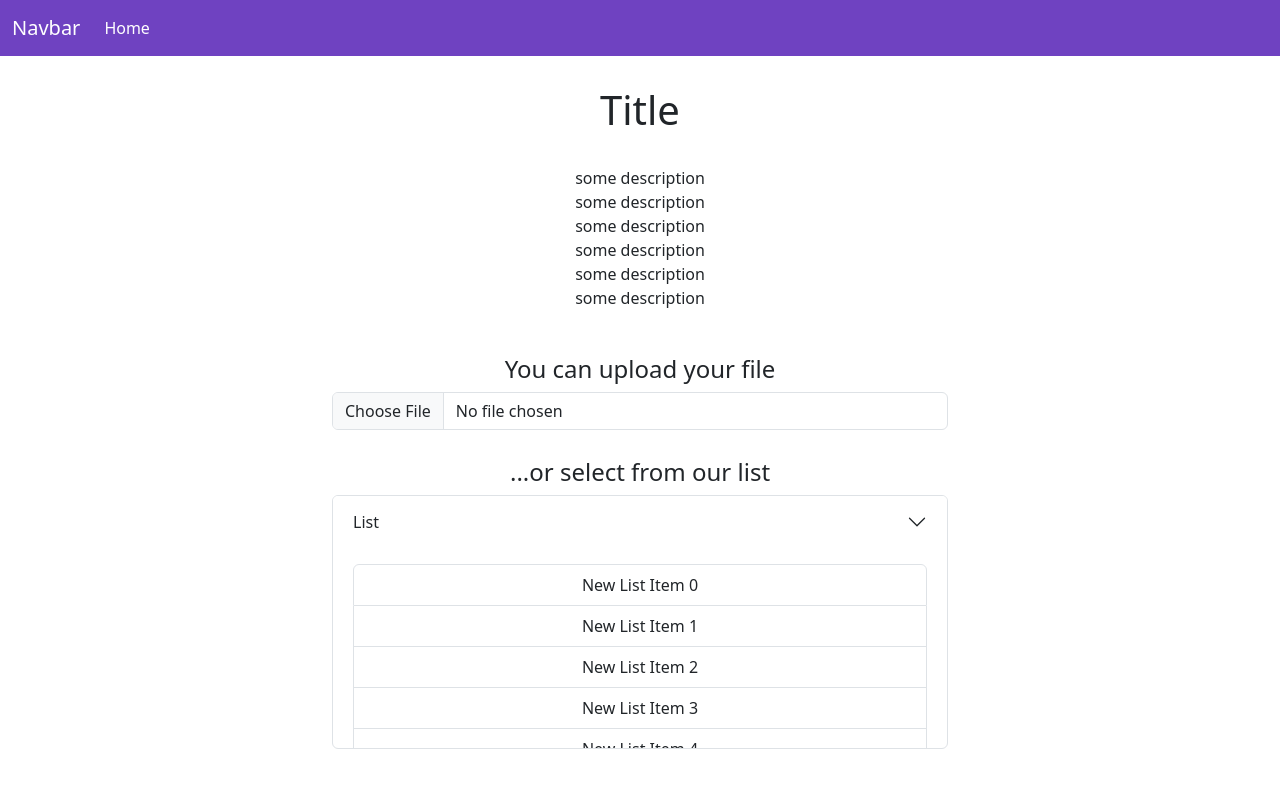
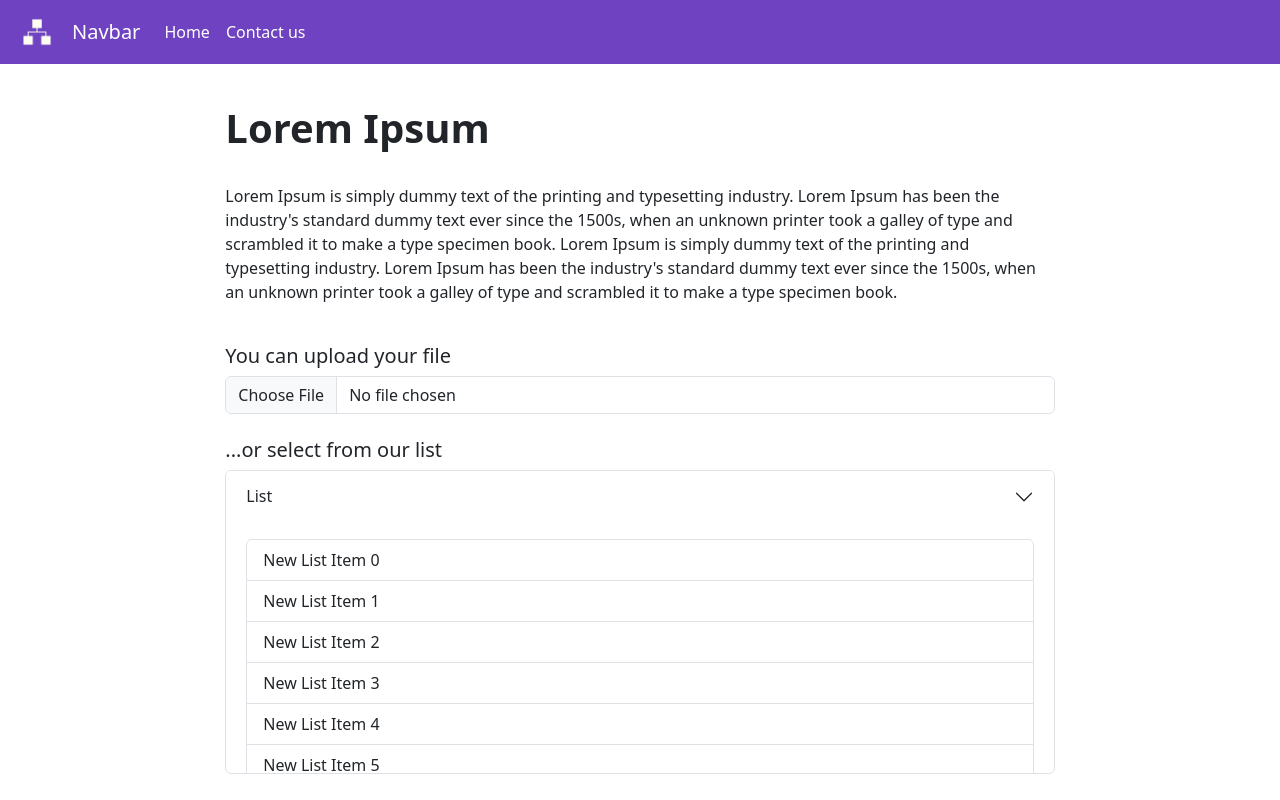
Before and after one commit to hyttttt/cfg, a Python web app: template templates/index.html in a window 1280 px wide. Run offline with Jinja, Linux system fonts and the light colour scheme; the template is opened without the code that fills it, so the values that code supplies are empty; some libraries are stand-ins or nearby versions.

Commit message:
feat: revise navbar

```diff
--- a/static/css/index.css
+++ b/static/css/index.css
@@ -1,4 +1,8 @@
 #list-group-div {
-  height: 200px;
+  height: 250px;
   overflow: auto;
 }
+
+#content {
+  font-family: "Noto Sans";
+}
--- a/static/js/cfg.js
+++ b/static/js/cfg.js
@@ -128,6 +128,8 @@ function drawDot(digraph, nodeList, edgeList) {
   svg.style.width = bbox.width + 40.0 + "px";
   svg.style.height = bbox.height + 40.0 + "px";
 
+  var edges = document.querySelectorAll(".edgePath");
+
   // Show node's name when mouse hover
   var nodes = document.querySelectorAll(".node");
   for (i = 0; i < nodes.length; i++) {
--- a/templates/index.html
+++ b/templates/index.html
@@ -16,6 +16,9 @@
       <div class="row">
         <nav class="navbar navbar-expand-lg navbar-dark bg-purple">
           <div class="container-fluid">
+            <div style="margin: 10px 20px 10px 10px">
+              <img src="icon.png" alt="cfg" width="30" height="28" />
+            </div>
             <a class="navbar-brand" href="#">Navbar</a>
             <button
               class="navbar-toggler"
@@ -29,9 +32,16 @@
               <span class="navbar-toggler-icon"></span>
             </button>
             <div class="collapse navbar-collapse" id="navbarNavAltMarkup">
-              <div class="navbar-nav">
-                <a class="nav-link active" aria-current="page" href="#">Home</a>
-              </div>
+              <ul class="navbar-nav me-auto mb-2 mb-lg-0">
+                <li class="nav-item">
+                  <a class="nav-link active" aria-current="page" href="#"
+                    >Home</a
+                  >
+                </li>
+                <li class="nav-item">
+                  <a class="nav-link active" href="#">Contact us</a>
+                </li>
+              </ul>
             </div>
           </div>
         </nav>
@@ -39,29 +49,32 @@
       <!--Navigator bar end-->
 
       <!--Content area start-->
-      <div class="row justify-content-center">
-        <div class="col-3"></div>
-        <div class="col-6" style="text-align: center; padding-top: 30px">
+      <div class="row justify-content-center" style="padding-top: 40px">
+        <div class="col-2"></div>
+        <div class="col-8" id="content">
           <!-- Description start -->
-          <h1>Title</h1>
+          <h1 style="font-weight: bold">Lorem Ipsum</h1>
+
           <p>
             <br />
-            some description<br />
-            some description<br />
-            some description<br />
-            some description<br />
-            some description<br />
-            some description<br />
+            Lorem Ipsum is simply dummy text of the printing and typesetting
+            industry. Lorem Ipsum has been the industry's standard dummy text
+            ever since the 1500s, when an unknown printer took a galley of type
+            and scrambled it to make a type specimen book. Lorem Ipsum is simply
+            dummy text of the printing and typesetting industry. Lorem Ipsum has
+            been the industry's standard dummy text ever since the 1500s, when
+            an unknown printer took a galley of type and scrambled it to make a
+            type specimen book.
           </p>
           <!-- Description end -->
 
           <!-- upload file button start -->
-          <h4><br />You can upload your file</h4>
+          <h5><br />You can upload your file</h5>
           <input class="form-control" type="file" id="formFile" />
           <!-- upload file button end -->
 
           <!-- select file list start -->
-          <h4><br />...or select from our list</h4>
+          <h5><br />...or select from our list</h5>
 
           <div class="accordion" id="accordionExample">
             <div class="accordion-item">
@@ -91,7 +104,7 @@
           </div>
           <!-- select file list end -->
         </div>
-        <div class="col-3"></div>
+        <div class="col-2"></div>
       </div>
       <!--Content area end-->
     </div>
```
Also changed, not shown: templates/cfg.html (+13 -3 lines), templates/icon.png (added).
